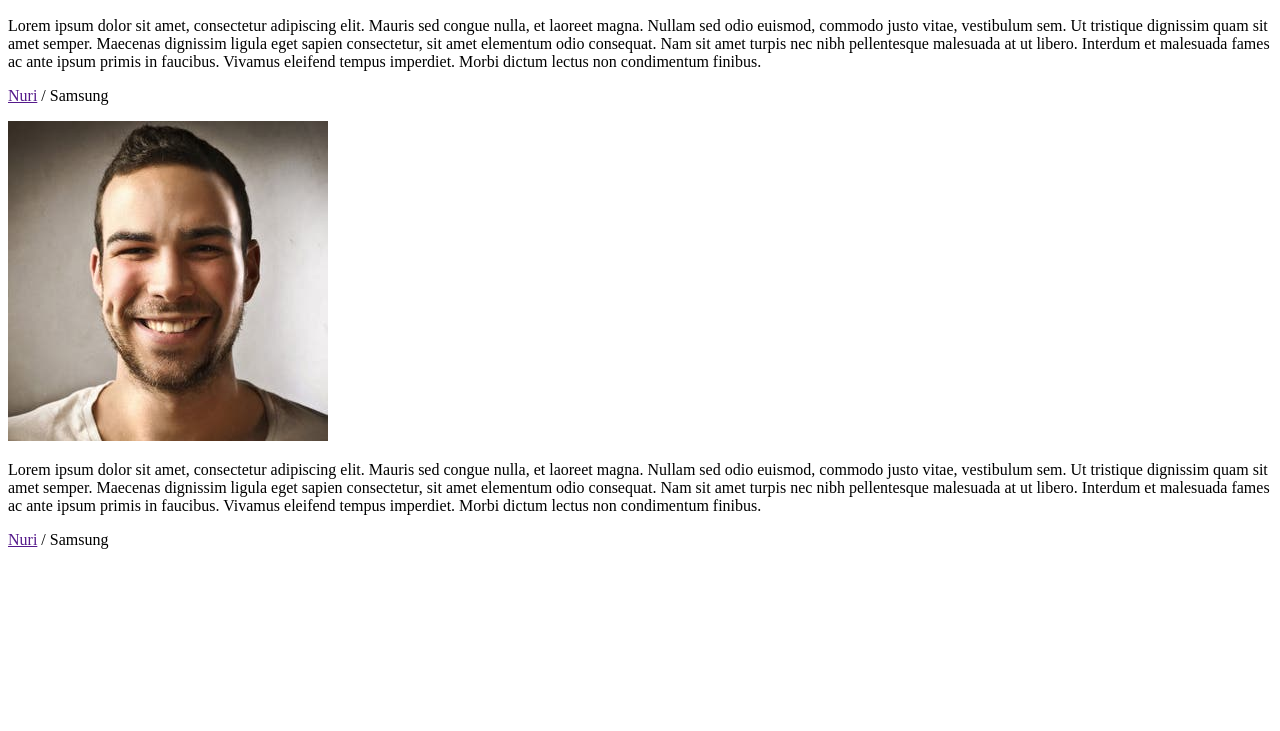
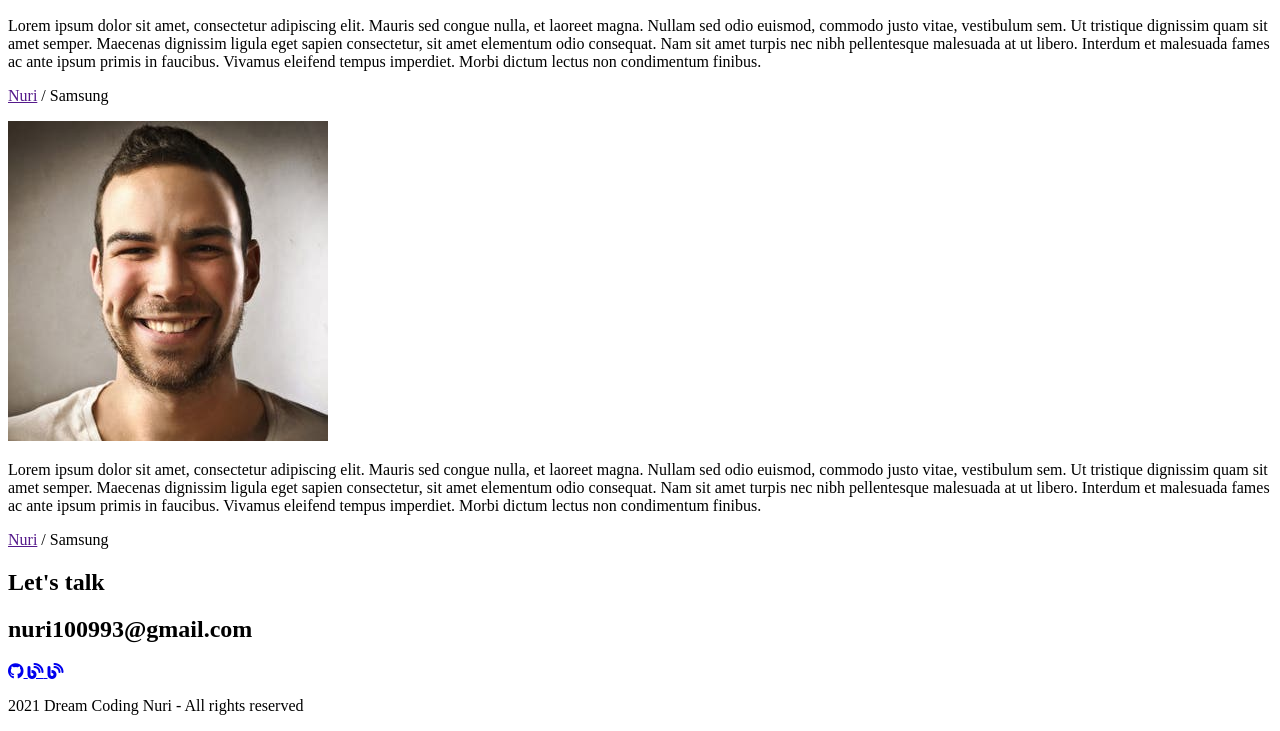
Before and after one commit to nuri1042/portfolio, a plain HTML site: page index.html in a window 1280 px wide. Shown: the part 4085-4816 px from the top of the page. Before the commit the page ends 4650 px from the top, so only its background shows below. Drawn offline with Linux system fonts and the light colour scheme.

Commit message:
HTML : Contact

```diff
--- a/index.html
+++ b/index.html
@@ -280,6 +280,20 @@
       </div>
     </section>
     <!-- Contact -->
-    <section id="contact"></section>
+    <section id="contact">
+      <h1 class="contact__title">Let's talk</h1>
+      <h2 class="contact__email">nuri100993@gmail.com</h2>
+      <div class="contact__links">
+        <a href="https://github.com/nuri1042/portfolio">
+          <i class="fab fa-github"></i>
+        </a>
+        <a href="<i class="fas fa-blog"></i>
+          <i class="fas fa-blog"></i>
+        </a>
+      </div>
+      <p class="contact__rights">
+        2021 Dream Coding Nuri - All rights reserved
+      </p>
+    </section>
   </body>
 </html>
```
